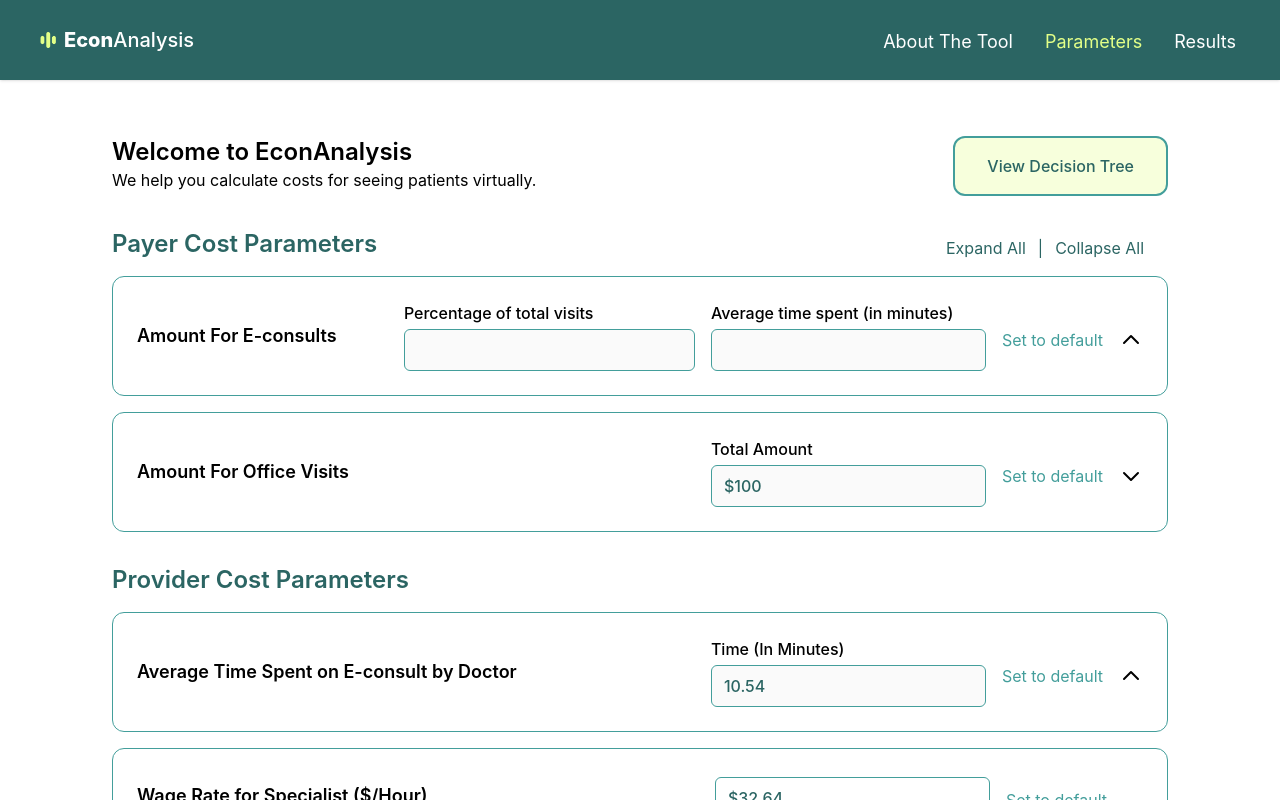
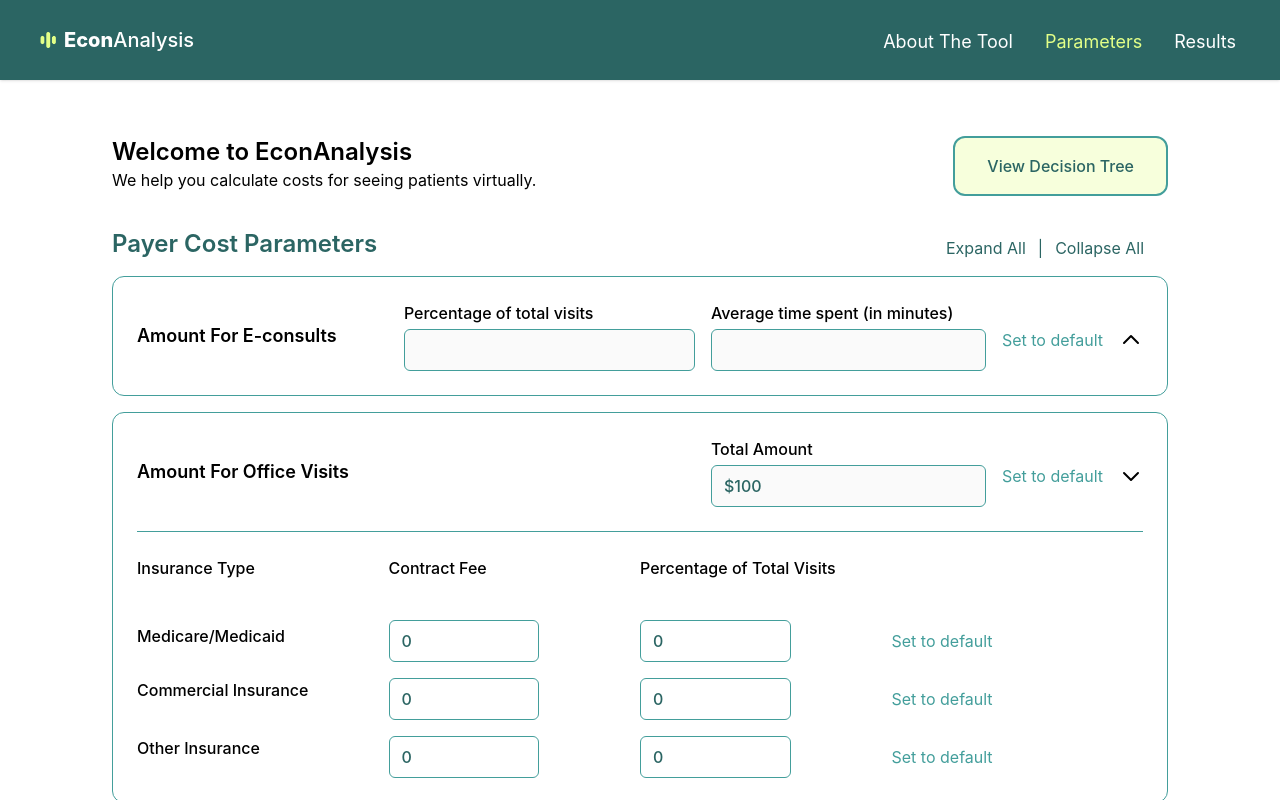
Before and after one commit to skeptrunedev/dell-med-e-consults, a Next.js app: page /parameters in a window 1280 px wide. Both pictures are taken after a click on the element 1131 px from the left and 476 px from the top of the page. Shown: the top 800 px of the page. Built offline with nearby package versions, Linux system fonts and the light colour scheme.

Commit message:
rough scaffold of amount for office visit table

```diff
--- a/components/parameters/payer_cost_parameters/amount_for_econsults.table.tsx
+++ b/components/parameters/payer_cost_parameters/amount_for_econsults.table.tsx
@@ -144,14 +144,14 @@ const  AmountForEConsultsTable: NextPage = () => {
       </div>
       { codeInputs }
       <button
-        className="w-fit"
+        className="w-fit text-casal-300"
         onClick={
           () => {
             setCodes(oldCodes => [...oldCodes, {code: "00000", code_details: "10 mins", CMS_non_facility_price: 0, percentage_of_total_visits: 0.0, avg_physician_time_spent: 0.0}]);
           }
         }
       >
-        New Code
+        + New Code
       </button>
     </div>
   )
--- a/components/parameters/payer_cost_parameters/amount_for_office_visits.tsx
+++ b/components/parameters/payer_cost_parameters/amount_for_office_visits.tsx
@@ -3,6 +3,7 @@ import { GetExpandedAll } from '../../../interfaces/parameters';
 import { useEffect, useState } from 'react';
 import { ChevronUpIcon, ChevronDownIcon } from '@heroicons/react/outline';
 import LargeInput from '../../util/large-input';
+import AmountForOfficeVisitsTable from './amount_for_office_visits_table';
 
 const  AmountForOfficeVisit: NextPage<GetExpandedAll> = ({expandAllSetting}) => {
   const [expanded, setExpanded] = useState(false);
@@ -11,6 +12,14 @@ const  AmountForOfficeVisit: NextPage<GetExpandedAll> = ({expandAllSetting}) =>
   useEffect(() => {
     setExpanded(expandAllSetting == 'expanded');
   }, [expandAllSetting])
+
+  const displayExpandedTable = () => {
+    if(expanded) {
+      return (
+        <AmountForOfficeVisitsTable />
+      )
+    }
+  }
 
   return (
     <div className="grid mt-4 mx-4 px-6 py-6 md:mx-28 border rounded-xl border border-casal-300">
@@ -40,6 +49,7 @@ const  AmountForOfficeVisit: NextPage<GetExpandedAll> = ({expandAllSetting}) =>
           </span>
         </div>
       </div>
+      { displayExpandedTable() }
     </div>
   )
 }
--- /dev/null
+++ b/components/parameters/payer_cost_parameters/amount_for_office_visits_table.tsx
@@ -0,0 +1,116 @@
+
+import type { NextPage } from 'next'
+import { useState } from 'react';
+import SmallInput from '../../util/small-input';
+
+const  AmountForOfficeVisitsTable: NextPage = () => {
+  const [medicareFee, setMedicareFee] = useState<number>(0);
+  const [medicarePercentage, setMedicarePercentage] = useState<number>(0);
+  const [commercialFee, setCommercialFee] = useState<number>(0);
+  const [commercialPercentage, setCommercialPercentage] = useState<number>(0);
+  const [otherFee, setOtherFee] = useState<number>(0);
+  const [otherPercentage, setOtherPercentage] = useState<number>(0);
+
+  return (
+    <div className="grid mt-6 border-t border-casal-300">
+      {/* Row */}
+      <div className="grid grid-cols-4 mt-6 font-medium">
+        <div>
+          Insurance Type
+        </div>
+        <div>
+          Contract Fee
+        </div>
+        <div>
+          Percentage of Total Visits
+        </div>
+        <span></span>
+      </div>
+      <div className="grid grid-cols-4 mt-6 space-y-4">
+        {/* Row */}
+        <div className="text-md font-medium mt-5">
+          <span> Medicare/Medicaid </span>
+        </div>
+        <input
+          type="number"
+          name={"medicare_fee"}
+          id={"medicare_fee_Id"}
+          className="focus:border focus:outline-casal-300 w-3/5 border px-3 py-2 border-casal-300 rounded-md text-casal-400 font-medium"
+          placeholder={"00000"}
+          disabled={false}
+          value={medicareFee}
+          onChange={(e) => { setMedicareFee(Number(e.target.value)) }}
+        />
+        <input
+          type="number"
+          name={"medicare_percentage"}
+          id={"medicare_percentage_id"}
+          className="focus:border focus:outline-casal-300 w-3/5 border px-3 py-2 border-casal-300 rounded-md text-casal-400 font-medium"
+          placeholder={"00000"}
+          disabled={false}
+          value={medicarePercentage}
+          onChange={(e) => { setMedicarePercentage(Number(e.target.value)) }}
+        />
+        <span className="self-center text-casal-300 cursor-pointer select-none" onClick={() => {}}>
+          Set to default
+        </span>
+        {/* Row */}
+        <div className="text-md font-medium mt-1">
+          <span> Commercial Insurance </span>
+        </div>
+        <input
+          type="number"
+          name={"medicare_fee"}
+          id={"medicare_fee_Id"}
+          className="focus:border focus:outline-casal-300 w-3/5 border px-3 py-2 border-casal-300 rounded-md text-casal-400 font-medium"
+          placeholder={"00000"}
+          disabled={false}
+          value={commercialFee}
+          onChange={(e) => { setCommercialFee(Number(e.target.value)) }}
+        />
+        <input
+          type="number"
+          name={"medicare_percentage"}
+          id={"medicare_percentage_id"}
+          className="focus:border focus:outline-casal-300 w-3/5 border px-3 py-2 border-casal-300 rounded-md text-casal-400 font-medium"
+          placeholder={"00000"}
+          disabled={false}
+          value={commercialPercentage}
+          onChange={(e) => { setCommercialPercentage(Number(e.target.value)) }}
+        />
+        <span className="self-center text-casal-300 cursor-pointer select-none" onClick={() => {}}>
+          Set to default
+        </span>
+        {/* Row */}
+        <div className="text-md font-medium mt-1">
+          <span> Other Insurance </span>
+        </div>
+        <input
+          type="number"
+          name={"medicare_fee"}
+          id={"medicare_fee_Id"}
+          className="focus:border focus:outline-casal-300 w-3/5 border px-3 py-2 border-casal-300 rounded-md text-casal-400 font-medium"
+          placeholder={"00000"}
+          disabled={false}
+          value={otherFee}
+          onChange={(e) => { setOtherFee(Number(e.target.value)) }}
+        />
+        <input
+          type="number"
+          name={"medicare_percentage"}
+          id={"medicare_percentage_id"}
+          className="focus:border focus:outline-casal-300 w-3/5 border px-3 py-2 border-casal-300 rounded-md text-casal-400 font-medium"
+          placeholder={"00000"}
+          disabled={false}
+          value={otherPercentage}
+          onChange={(e) => { setOtherPercentage(Number(e.target.value)) }}
+        />
+        <span className="self-center text-casal-300 cursor-pointer select-none" onClick={() => {}}>
+          Set to default
+        </span>
+      </div>
+    </div>
+  )
+}
+
+export default AmountForOfficeVisitsTable;
```
